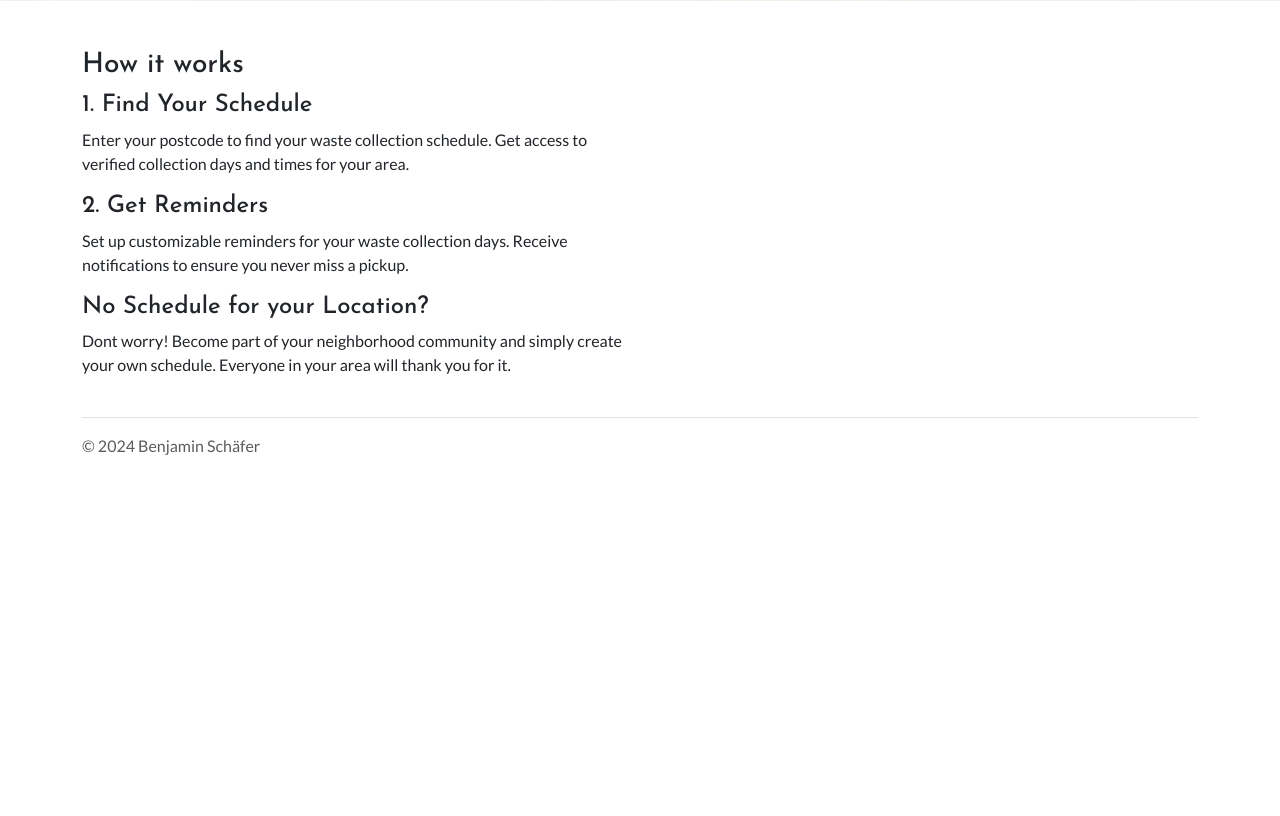
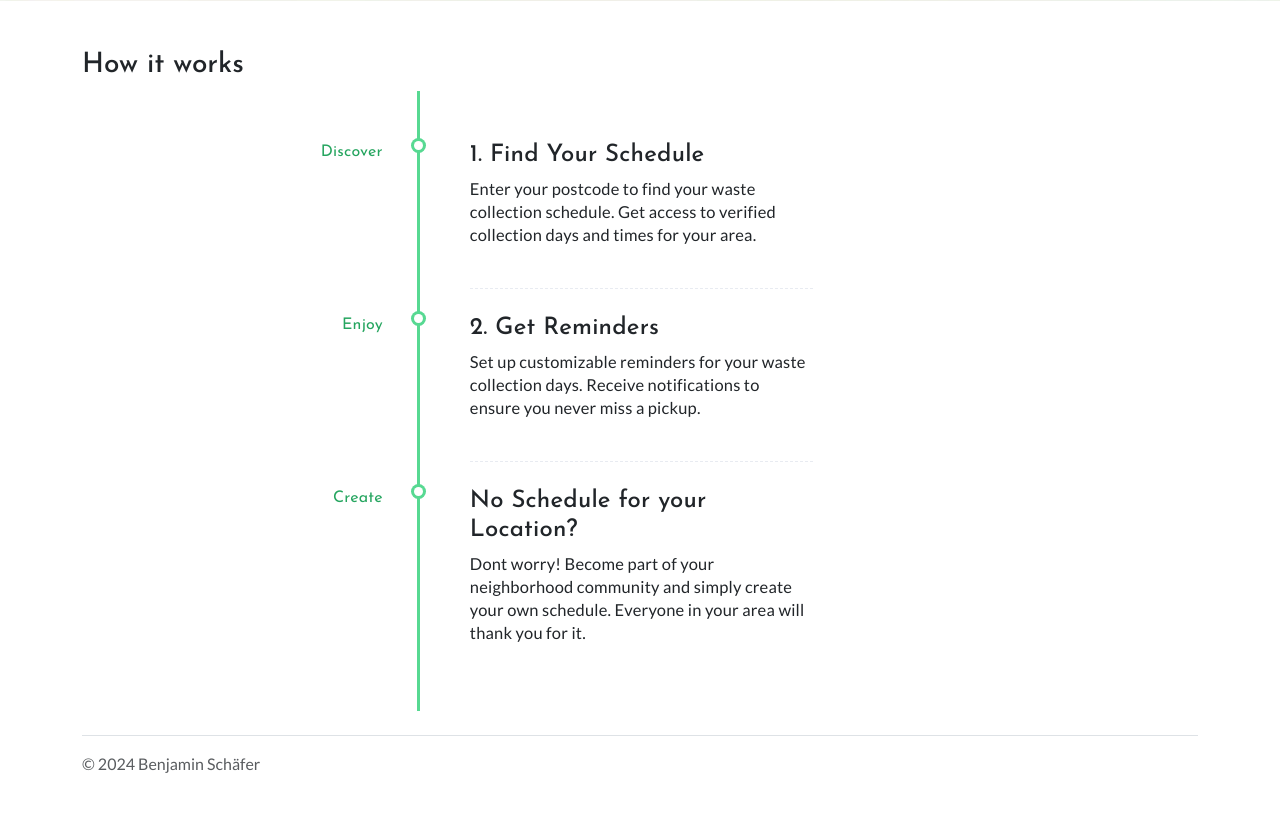
Before and after one commit to benschaf/waste-schedule, a Django app: page / in a window 1280 px wide. Shown: the part 1808-2624 px from the top of the page. Before the commit the page ends 2263 px from the top, so only its background shows below. Run offline with Django 5.2, Linux system fonts and the light colour scheme; some libraries are stand-ins or nearby versions.

Commit message:
feat: apply timeline style to how it works section

```diff
--- a/core/templates/core/index.html
+++ b/core/templates/core/index.html
@@ -91,31 +91,39 @@
         class="img-fluid">
 </div>
 
-<div class="container">
+<!-- How it Works Section -->
+<div class="container z-3">
     <h3>How it works</h3>
     <div class="row">
-        <div class="col">
+        <div class="col-md-12">
+            <div>
+                <div class="card-body">
+                    <div id="content">
+                        <ul class="timeline">
+                            <li class="event" data-date="Discover">
                                 <h4>1. Find Your Schedule</h4>
-            <p>Enter your postcode to find your waste collection schedule. Get access to verified collection days and
+                                <p>Enter your postcode to find your waste collection schedule. Get access to verified
+                                    collection days and
                                     times for your area.</p>
-        </div>
-        <div class="col"></div>
-    </div>
-    <div class="row">
-        <div class="col">
+                            </li>
+                            <li class="event" data-date="Enjoy">
                                 <h4>2. Get Reminders</h4>
-            <p>Set up customizable reminders for your waste collection days. Receive notifications to ensure you never
+                                <p>Set up customizable reminders for your waste collection days. Receive notifications
+                                    to ensure you never
                                     miss a pickup.</p>
-        </div>
-        <div class="col"></div>
-    </div>
-    <div class="row">
-        <div class="col">
+                            </li>
+                            <li class="event" data-date="Create">
                                 <h4>No Schedule for your Location?</h4>
                                 <p>
-                Dont worry! Become part of your neighborhood community and simply create your own schedule.
+                                    Dont worry! Become part of your neighborhood community and simply create your own
+                                    schedule.
                                     Everyone in your area will thank you for it.
                                 </p>
+                            </li>
+                        </ul>
+                    </div>
+                </div>
+            </div>
         </div>
         <div class="col"></div>
     </div>
--- a/static/css/style.css
+++ b/static/css/style.css
@@ -33,7 +33,159 @@ main {
     --bs-popover-body-padding-y: .5rem;
 }
 
+/* -> Credit for Gradient text: https://cssgradient.io/blog/css-gradient-text/ */
+.gradient-text {
+    background: linear-gradient(90deg, #25a55f 0%, #57d992 100%);
+    -webkit-background-clip: text;
+    -webkit-text-fill-color: transparent;
+    width: fit-content;
+}
+
+.submit-background {
+    background: #25a55f;
+    border-style: none;
+}
+
+.submit-background:hover {
+    background: #57d992;
+    transition: background-color 0.5s;
+}
+
+.rounded-corners {
+    border-radius: 2rem;
+}
+
+.min-width-4rem {
+    min-width: 4rem;
+}
+
+.margin-top-50vh {
+    margin-top: 50vh;
+}
+
 .bg-opacity {
-    transition: background-color 0.5s;
-    transition: shadow 0.5s;
+    transition: background-color 0.5s, box-shadow 0.5s;
 }
+
+.hero-stylized-text {
+    font-weight: 900;
+    font-size: 3rem;
+}
+
+.navbar-background {
+    background: #f8f9fa;
+}
+
+/* Timeline */
+/* -> Credit for timeline CSS & HTML: https://www.bootdey.com/snippets/view/timeline-events */
+.timeline {
+    border-left: 3px solid #57d992;
+    margin: 0 auto;
+    letter-spacing: 0.2px;
+    line-height: 1.4em;
+    font-size: 1.03em;
+    padding: 50px;
+    list-style: none;
+    text-align: left;
+    max-width: 40%;
+}
+
+@media (max-width: 767px) {
+    .timeline {
+        max-width: 98%;
+        padding: 25px;
+    }
+}
+
+.timeline h1 {
+    font-weight: 300;
+    font-size: 1.4em;
+}
+
+.timeline h2,
+.timeline h3 {
+    font-weight: 600;
+    font-size: 1rem;
+    margin-bottom: 10px;
+}
+
+.timeline .event {
+    border-bottom: 1px dashed #e8ebf1;
+    padding-bottom: 25px;
+    margin-bottom: 25px;
+    position: relative;
+}
+
+@media (max-width: 767px) {
+    .timeline .event {
+        padding-top: 30px;
+    }
+}
+
+.timeline .event:last-of-type {
+    padding-bottom: 0;
+    margin-bottom: 0;
+    border: none;
+}
+
+.timeline .event:before,
+.timeline .event:after {
+    position: absolute;
+    display: block;
+    top: 0;
+}
+
+.timeline .event:before {
+    left: -207px;
+    content: attr(data-date);
+    text-align: right;
+    font-family: josefin sans, sans-serif;
+    font-weight: 400;
+    font-size: 1rem;
+    color: #25a55f;
+    min-width: 120px;
+}
+
+@media (max-width: 767px) {
+    .timeline .event:before {
+        left: 0px;
+        text-align: left;
+    }
+}
+
+.timeline .event:after {
+    -webkit-box-shadow: 0 0 0 3px #57d992;
+    box-shadow: 0 0 0 3px #57d992;
+    left: -55.8px;
+    background: #fff;
+    border-radius: 50%;
+    height: 9px;
+    width: 9px;
+    content: "";
+}
+
+@media (max-width: 767px) {
+    .timeline .event:after {
+        left: -31.8px;
+    }
+}
+
+.rtl .timeline {
+    border-left: 0;
+    text-align: right;
+    border-bottom-right-radius: 0;
+    border-top-right-radius: 0;
+    border-bottom-left-radius: 4px;
+    border-top-left-radius: 4px;
+    border-right: 3px solid #57d992;
+}
+
+.rtl .timeline .event::before {
+    left: 0;
+    right: -170px;
+}
+
+.rtl .timeline .event::after {
+    left: 0;
+    right: -55.8px;
+}
```
Also changed, not shown: 1 other file. Lines whose indentation alone changed are shown as unchanged.
